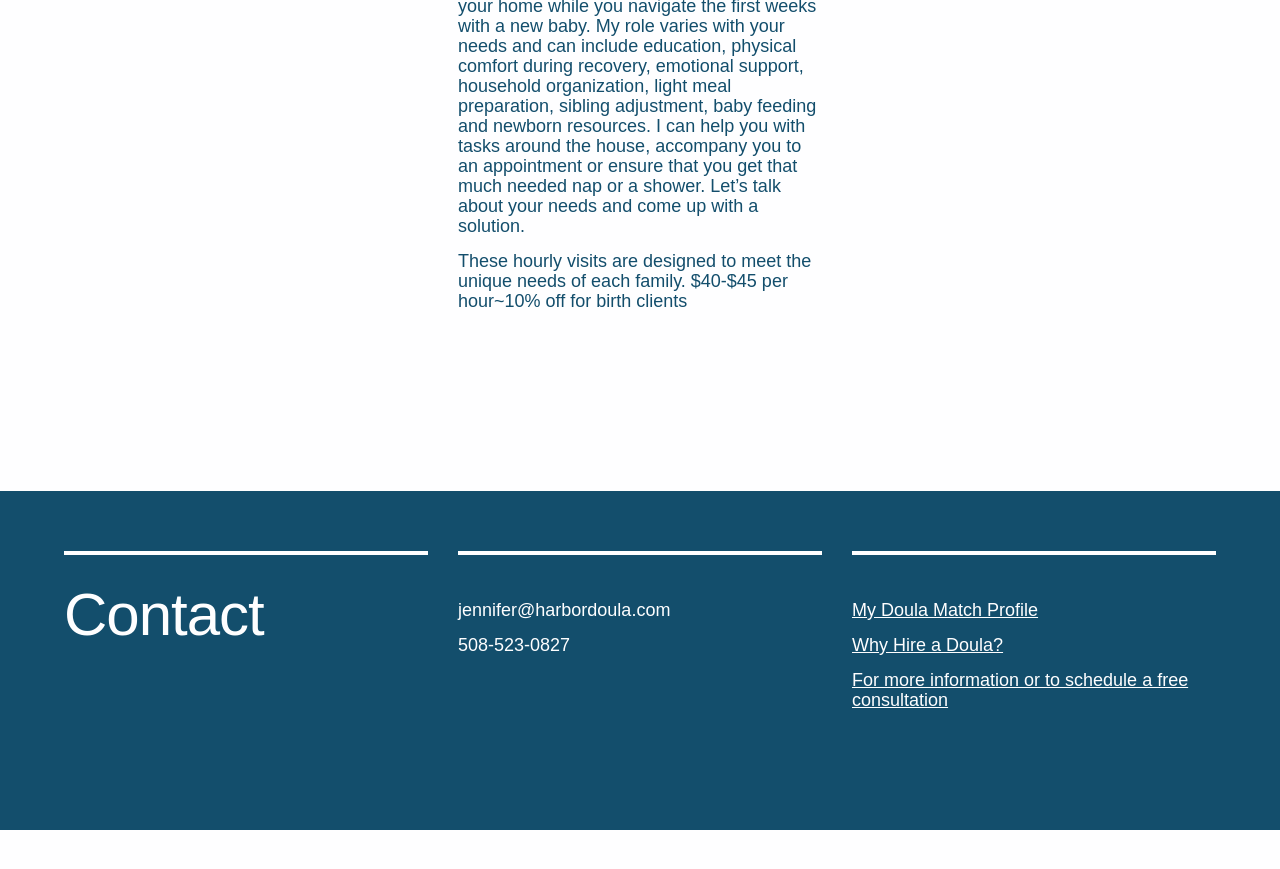
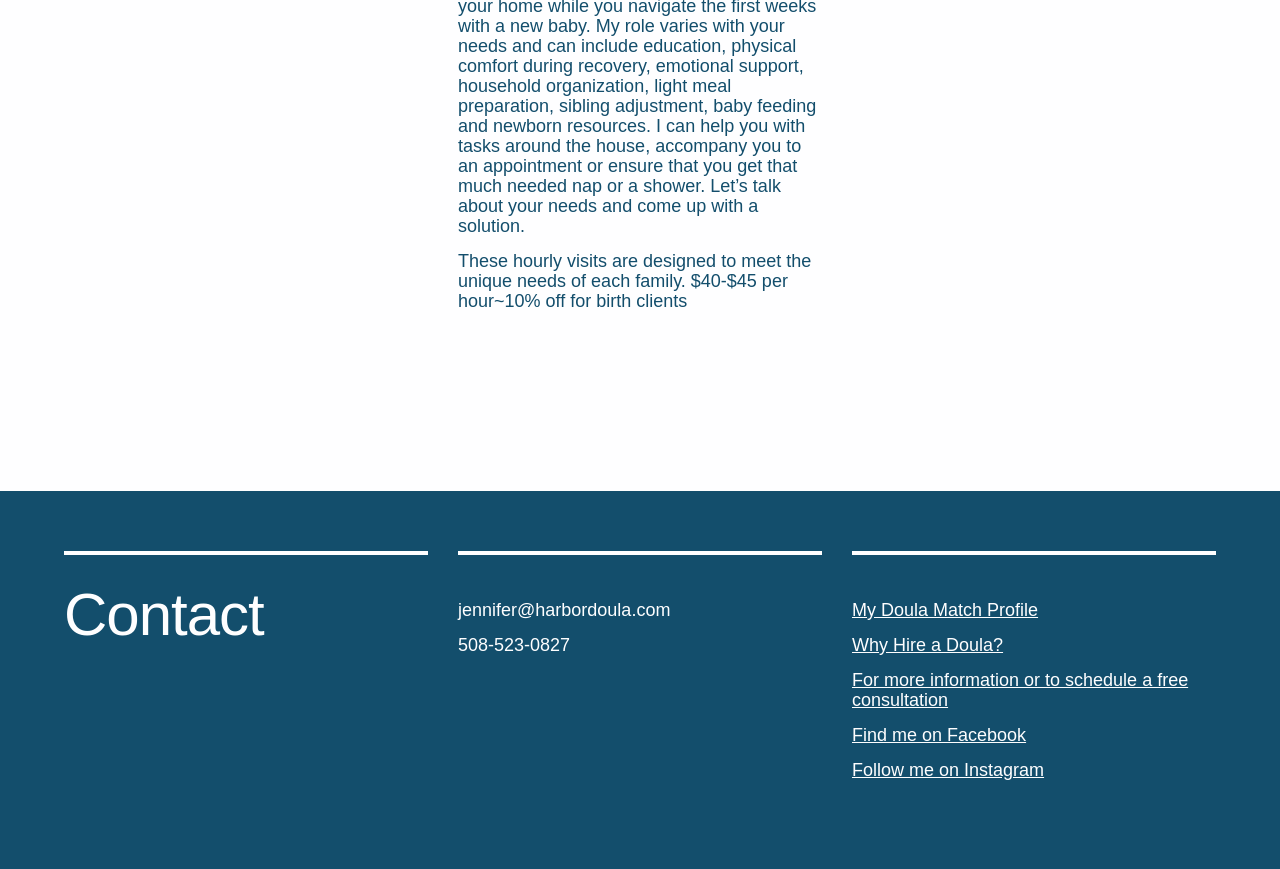
Before and after one commit to aidensymes/harbordoula.com, a Jekyll site: the page built from home.markdown, in a window 1280 px wide and 900 px high, scrolled down 4178 px. Shown: the top 869 px of the window. Built offline with Jekyll 4.4.1, drawn with Linux system fonts in a browser that asks for light colours; nearby versions of some CDN libraries; some web fonts are replaced; before the commit the page ends 5008 px from its top, so only the background shows below that.

Commit message:
Updated Home

```diff
--- a/home.markdown
+++ b/home.markdown
@@ -112,11 +112,14 @@ phone: 508-523-0827
 links:
 - name: My Doula Match Profile
   url: https://doulamatch.net/profile/22427/jennifer-symes
-  Key:
 - name: Why Hire a Doula?
   url: https://www.dona.org/what-is-a-doula/benefits-of-a-doula/
 - name: For more information or to schedule a free consultation
   url: https://app.edoula.biz/private/form/-MTkq2wwPBzAwyfTDFAU
+- name: Find me on Facebook
+  url: https://www.facebook.com/harbordoula
+- name: Follow me on Instagram
+  url: https://www.instagram.com/jenniferdoula/
 Key:
 layout: home
 ---
```
